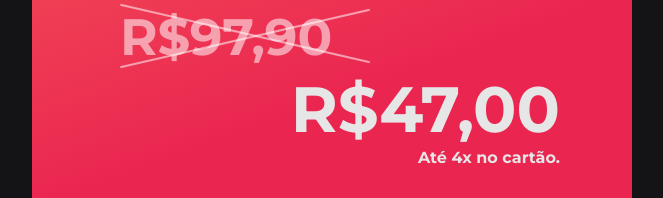
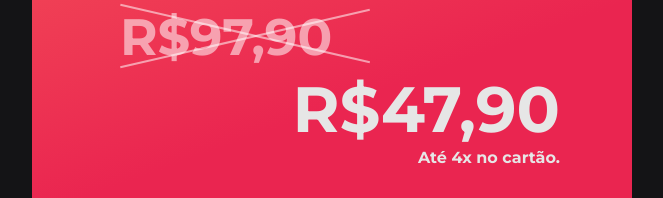
Before and after one commit to gabrieldiasss/freela-destravando-seu-design, a React (Create React App) app: page / in a window 1280 px wide. Shown: the part 6197-6395 px from the top of the page, without its empty margins (308-971 px from the left). Built offline with nearby package versions, Linux system fonts and the light colour scheme.

Commit message:
add video and change value

```diff
--- a/src/App.js
+++ b/src/App.js
@@ -36,7 +36,7 @@ export default () => {
 				</div>
 
 				<div className="video">
-					<ReactPlayer className="videozao" width='860px' height='530px' controls url='https://youtu.be/qhW0foo1LQE' />
+					<ReactPlayer className="videozao" width='860px' height='530px' controls url='https://youtu.be/UV0QxJlk-Wc' />
 				</div>
 
 				<div className="sectionButtonPage1" >
--- a/src/components/promocao.js
+++ b/src/components/promocao.js
@@ -25,7 +25,7 @@ export default () => {
                         </div>
 
                         <div className="de47">
-                            <div className="valor47">R$47,00</div>
+                            <div className="valor47">R$47,90</div>
                             <div className="ate12">Até 4x no cartão.</div>
                         </div>
 
```
Also changed, not shown: 1 other file (tests, documents, lock files or other folders).
